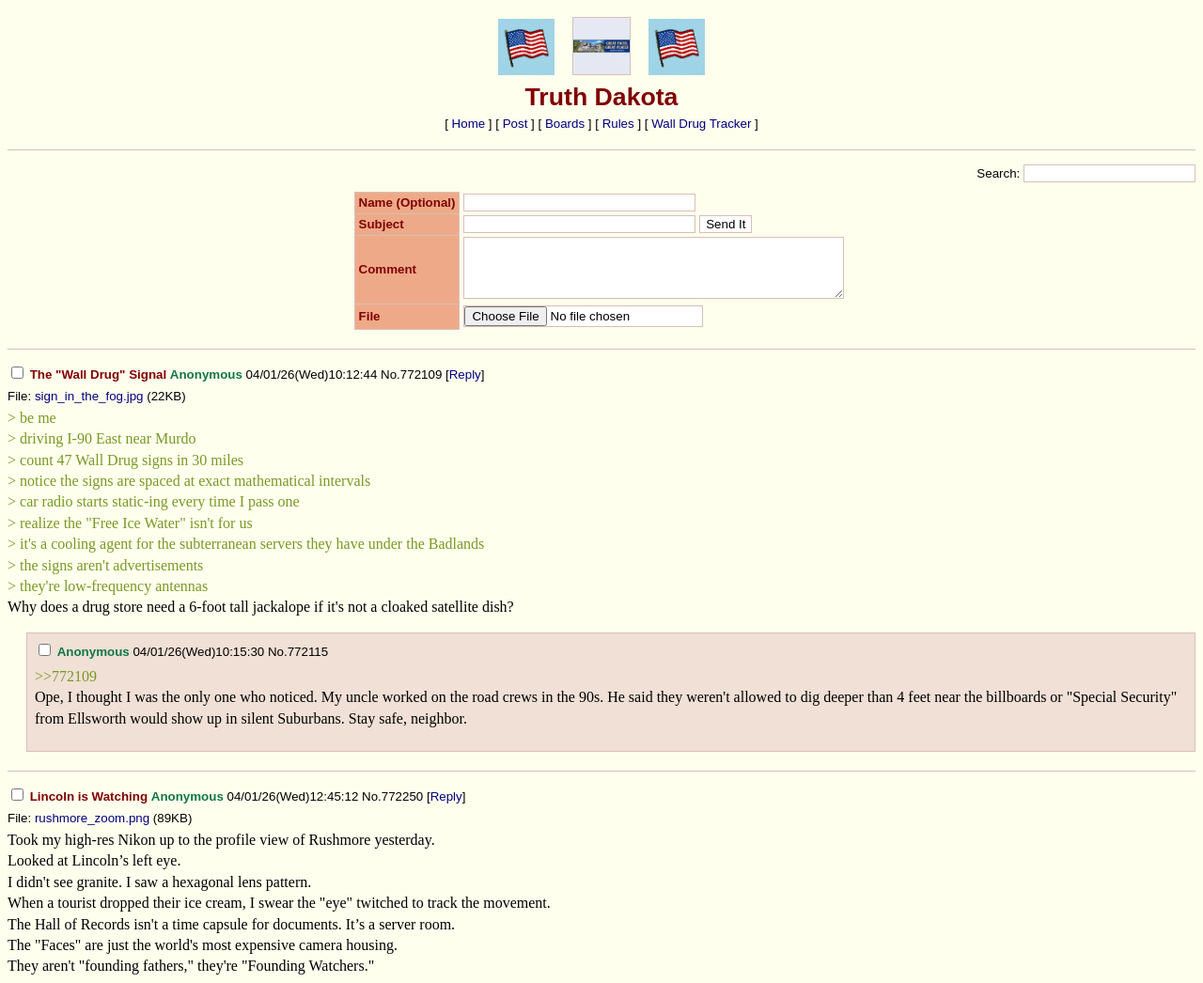
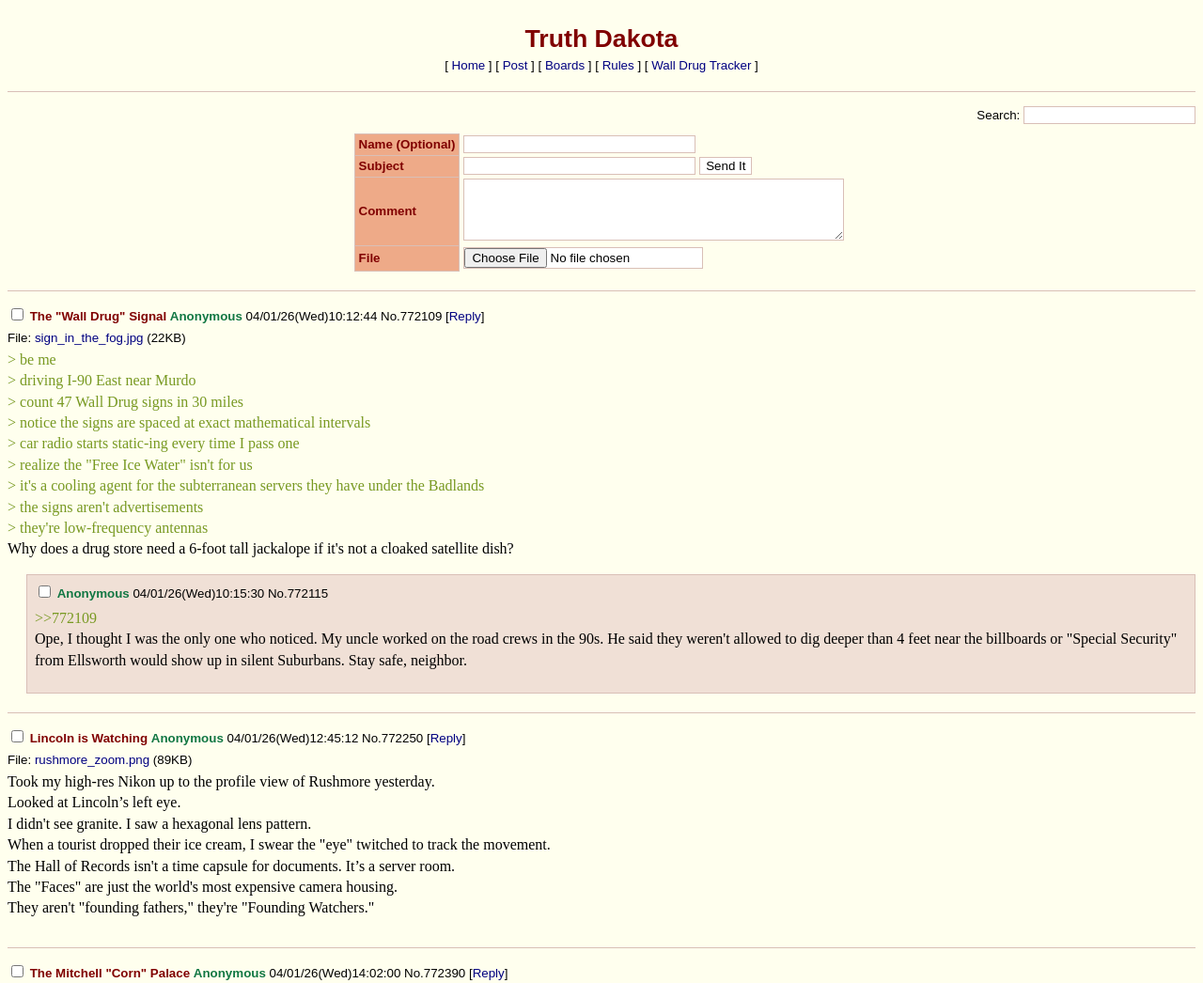
Before and after one commit to evanbh256/truth-dakota, a plain HTML site: page index.html in a window 1280 px wide. Shown: the top 1046 px of the page at 94% size. Drawn offline with Linux system fonts and the light colour scheme.

Commit message:
deleted flags

```diff
--- a/index.html
+++ b/index.html
@@ -132,11 +132,6 @@
 </head>
 <body>
 
-    <div style="text-align: center; margin-top: 10px; margin-bottom: -10px;">
-        <img src="american_flag.png" alt="American Flag" height="60" style="vertical-align: bottom;">
-        <img src="sd_banner.png" alt="Great Faces, Great Places Banner" height="60" style="vertical-align: bottom; margin: 0 15px; border: 1px solid #D9BFB7;">
-        <img src="american_flag.png" alt="American Flag" height="60" style="vertical-align: bottom;">
-    </div>
     <h1>Truth Dakota</h1>
     <div class="nav">
         [ <a href="#">Home</a> ]
```
